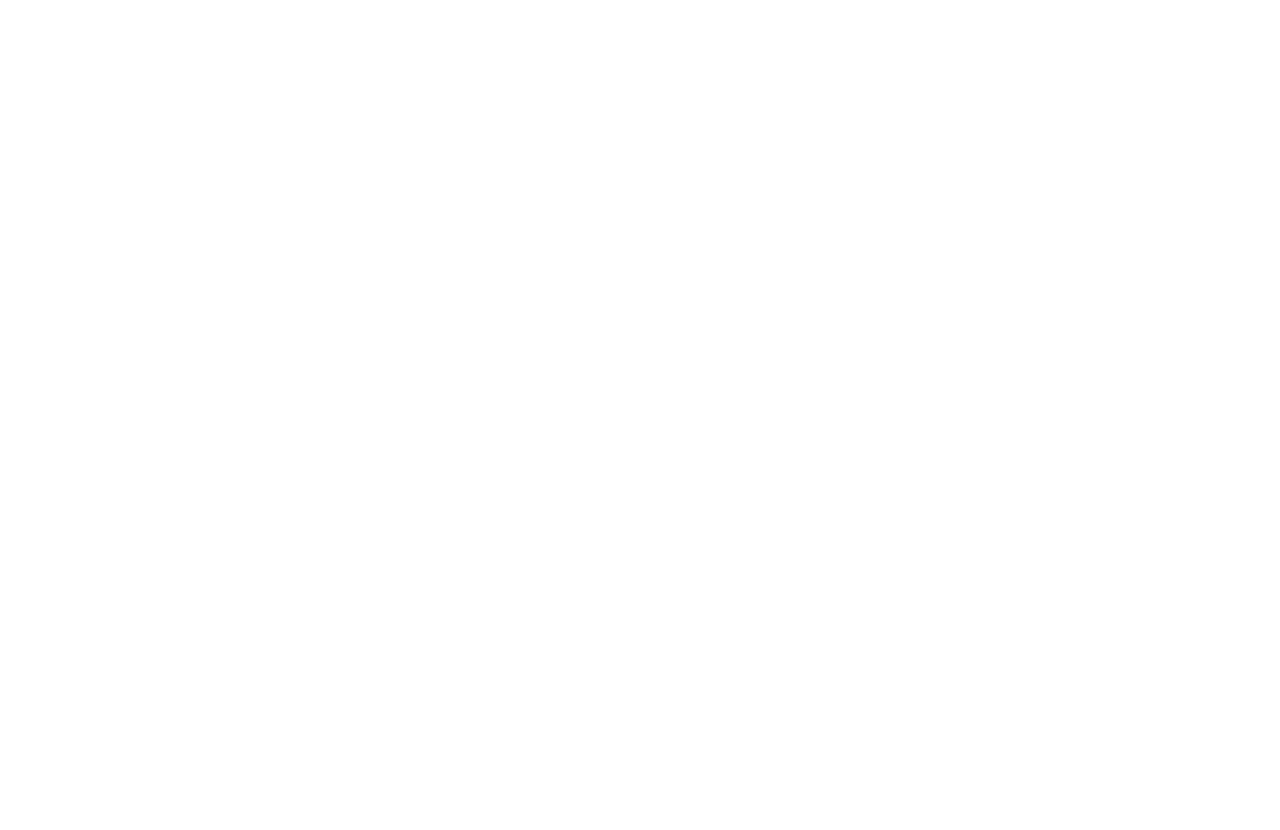
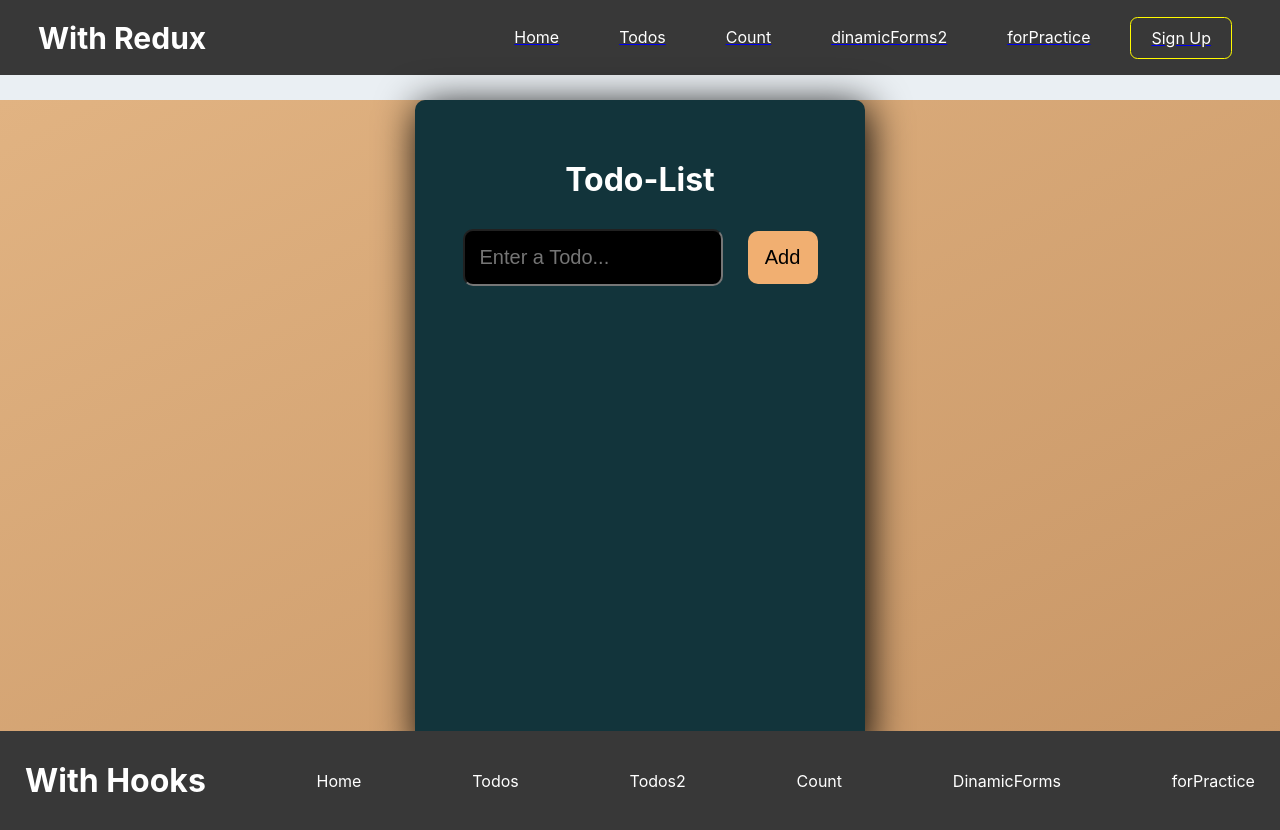
Before and after one commit to ShuVeriDa/MyFirstProject, a React (Create React App) app: page /todosTwo in a window 1280 px wide. Before the commit this address had no page. Before the commit the page ends 800 px from the top, so only its background shows below. Built offline with nearby package versions, Linux system fonts and the light colour scheme.

Commit message:
added TodosProjectTwo

```diff
--- a/src/App.js
+++ b/src/App.js
@@ -8,6 +8,7 @@
 import { DinamicForms } from './components/WithHooks/dinamicForms/DinamicForms';
 import { Auth } from './components/WithRedux/Auth/Auth';
 import { DinamicForms2 } from './components/WithRedux/dinamicForms2/DinamicForms2';
+import { TodosProjectTwo } from './components/WithHooks/TodosProjectTwo/TodosProjectTwo';
 
 function App() {
   return (
@@ -20,7 +21,8 @@
         <Route path='/forPractice' element={<ForPractice />}/>
         <Route path='/dinamicForms' element={<DinamicForms />} />
         <Route path='/dinamicForms2' element={<DinamicForms2 />} />
-        <Route path='/signup' element={<Auth />}/>
+        <Route path='/signup' element={<Auth />} />
+        <Route path='/todosTwo' element={<TodosProjectTwo />} />
       </Route>
     </Routes>
   );
--- a/src/components/Layout/Layout.jsx
+++ b/src/components/Layout/Layout.jsx
@@ -25,6 +25,7 @@
           <h1>With Hooks</h1>
           <NavLink className={classes.navLink} to={'/'}>Home</NavLink>
           <NavLink className={classes.navLink} to={'/todos2'}>Todos</NavLink>
+          <NavLink className={classes.navLink} to={'/todosTwo'}>Todos2</NavLink>
           <NavLink className={classes.navLink} to={'/count2'}>Count</NavLink>
           <NavLink className={classes.navLink} to={'/dinamicForms'}>DinamicForms</NavLink>
           <NavLink className={classes.navLink} to={'/forPractice'}>forPractice</NavLink>
--- a/src/components/Layout/Layout.module.css
+++ b/src/components/Layout/Layout.module.css
@@ -42,7 +42,7 @@
 
 main {
     background-color: rgb(234, 239, 243);
-    height: 75vh;
+    height: 82vh;
     padding: 25px 0;
 }
 
--- /dev/null
+++ b/src/components/WithHooks/TodosProjectTwo/Form/Form.jsx
@@ -0,0 +1,39 @@
+import classes from './Form.module.css'
+import {v4 as uuidv4} from 'uuid'
+
+const Form = ({input, setInput, todos, setTodos}) => {
+    const onInputChange = (event) => {
+        setInput(event.target.value)
+    }
+
+    const onFormSubmit = (event) => {
+        event.preventDefault()
+        setTodos(
+            [...todos,
+                {
+                    id: uuidv4(),
+                    title: input,
+                    completed: false
+                }
+            ]
+        )
+        setInput("")
+    }
+
+
+  return (
+    <form onSubmit={onFormSubmit}>
+        <input
+            type="text"
+            placeholder='Enter a Todo...'
+            className={classes.task_input}
+            value={input}
+            required
+            onChange={onInputChange}
+        />
+        <button className={classes.button_add} type="submit">Add</button>
+    </form>
+  )
+}
+
+export {Form}
--- /dev/null
+++ b/src/components/WithHooks/TodosProjectTwo/Form/Form.module.css
@@ -0,0 +1,21 @@
+.task_input {
+    outline: none;
+    width: 260px;
+    padding: 15px;
+    margin-right: 25px;
+    font-size: 20px;
+    color: #ccc;
+    background-color: #000;
+    border: 1px solide #c89666;
+    border-radius: 10px;
+}
+
+.button_add {
+    width: 70px;
+    padding: 15px 15px;
+    font-size: 20px;
+    border-radius: 10px;
+    border: 0;
+    background-color: #f1af71;
+    cursor: pointer;
+}
--- /dev/null
+++ b/src/components/WithHooks/TodosProjectTwo/Header/Header.jsx
@@ -0,0 +1,11 @@
+import classes from './Header.module.css'
+
+const Header = () => {
+  return (
+    <div className={classes.header}>
+        <h1>Todo-List</h1>
+    </div>
+  )
+}
+
+export {Header}
--- /dev/null
+++ b/src/components/WithHooks/TodosProjectTwo/Header/Header.module.css
@@ -0,0 +1,5 @@
+.header h1 {
+    color: #fff;
+    text-align: center;
+    margin: 30px 0;
+}
--- /dev/null
+++ b/src/components/WithHooks/TodosProjectTwo/TodosList/TodosList.jsx
@@ -0,0 +1,31 @@
+import classes from './TodosList.module.css'
+
+const TodosList = ({todos, setTodos}) => {
+  return (
+    <div>
+        {todos.map((todo) => (
+            <li className={classes.list_item} key={todo.id}>
+                <input
+                    type="text"
+                    value={todo.title}
+                    className={classes.list}
+                    onChange={(event) => event.preventDefault()}
+                />
+                <div>
+                    <button className={`${classes.button_complete} ${classes.task_button}`}>
+                        <i className='fa fa-check-circle'></i>
+                    </button>
+                    <button className={`${classes.button_edit} ${classes.task_button}`}>
+                        <i className='fa fa-edit'></i>
+                    </button>
+                    <button className={`${classes.button_delete} ${classes.task_button}`}>
+                        <i className='fa fa-trash'></i>
+                    </button>
+                </div>
+            </li>
+        ))}
+    </div>
+  )
+}
+
+export {TodosList}
--- /dev/null
+++ b/src/components/WithHooks/TodosProjectTwo/TodosList/TodosList.module.css
@@ -0,0 +1,49 @@
+* {
+    margin: 0;
+    padding: 0;
+}
+
+
+.list {
+    width: 220px;
+    background-color: #12343b;
+    border: none;
+    color: #ccc;
+    font-size: 20px;
+    padding-left: 10px;
+    padding-right: 15px;
+}
+
+.list_item {
+    display: flex;
+    margin: 20px 0;
+    border: 1px solid #ccc;
+    border-radius: 10px;
+    padding: 10px;
+    max-height: 30px;
+}
+
+.button_complete,
+.button_delete,
+.button_edit {
+    border: none;
+    outline: none;
+    cursor: pointer;
+    background-color: transparent;
+    font-size: 28px;
+    border-radius: 50%;
+}
+
+.button_complete {
+    color: #ff6c6c;
+    margin-right: 10px;
+}
+
+.button_edit {
+    color: #e2d029;
+    margin-right: 10px;
+}
+
+.button_delete {
+    color: lightseagreen;
+}
--- /dev/null
+++ b/src/components/WithHooks/TodosProjectTwo/TodosProjectTwo.jsx
@@ -0,0 +1,36 @@
+import { useState } from 'react'
+import { Form } from './Form/Form'
+import { Header } from './Header/Header'
+import { TodosList } from './TodosList/TodosList'
+import classes from './TodosProjectTwo.module.css'
+
+const TodosProjectTwo = () => {
+  const [input, setInput] = useState('')
+  const [todos, setTodos] = useState([])
+
+  return (
+    <div className={classes.container}>
+      <div className={classes.todosWrapper}>
+        <div>
+          <Header />
+        </div>
+        <div>
+          <Form
+            input={input}
+            setInput={setInput}
+            todos={todos}
+            setTodos={setTodos}
+          />
+        </div>
+        <div>
+          <TodosList
+            todos={todos}
+            setTodos={setTodos}
+          />
+        </div>
+      </div>
+    </div>
+  )
+}
+
+export {TodosProjectTwo}
--- /dev/null
+++ b/src/components/WithHooks/TodosProjectTwo/TodosProjectTwo.module.css
@@ -0,0 +1,39 @@
+* {
+    margin: 0;
+    padding: 0;
+}
+
+.container {
+    background: linear-gradient(to right bottom, #e1b382, #c89666);
+    width: 100%;
+    min-height: 100%;
+    display: flex;
+    justify-content: center;
+    align-items: center;
+}
+
+.todosWrapper {
+    background-color: #12343b;
+    min-width: 450px;
+    min-height: 650px;
+    padding: 30px;
+    box-sizing: border-box;
+    border-radius: 10px;
+    box-shadow: 3px 6px 40px #000;
+    margin-bottom: 10px;
+}
+
+
+.complete {
+    text-decoration-style: solid;
+    text-decoration-line: line-through;
+    text-decoration-color: #ff6c6c;
+    opacity: 0.6;
+}
+
+
+
+input:focus,
+button:focus {
+    outline: none
+}
```
